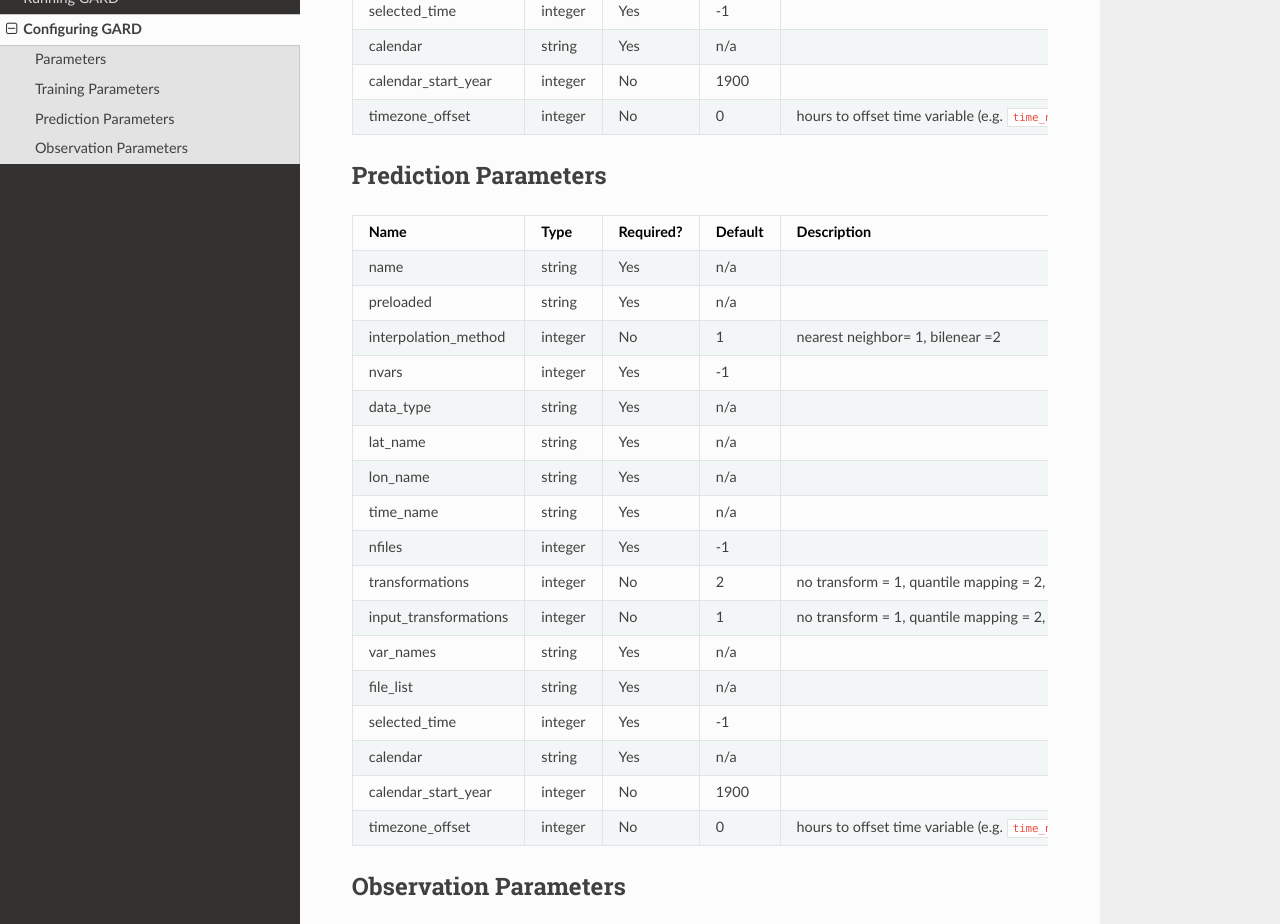
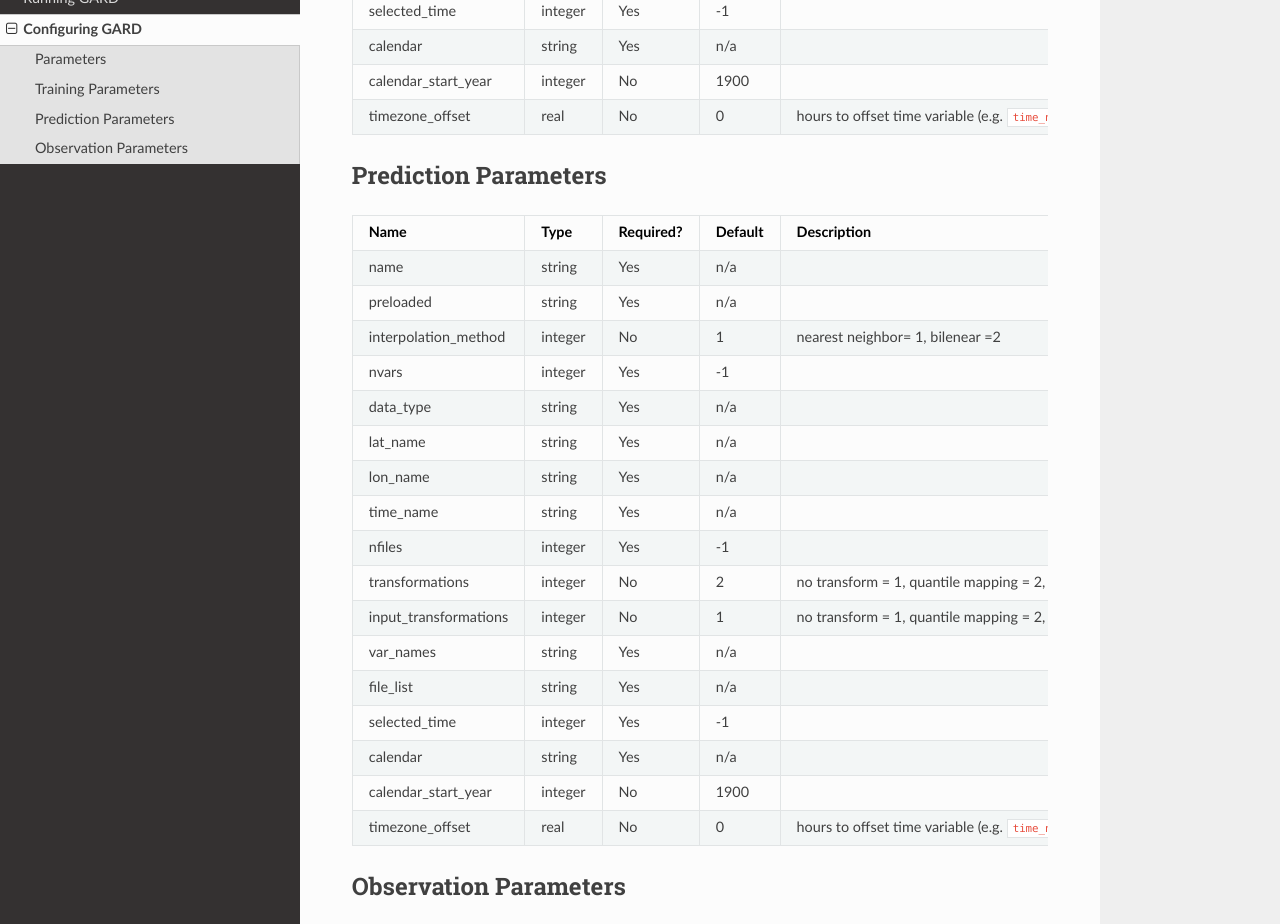
Before and after one commit to NCAR/GARD, an MkDocs documentation site: the page built from docs/config.md, in a window 1280 px wide and 1400 px high, scrolled down 1709 px. Shown: the part 151-1075 px from the top of the window. Built offline with MkDocs 1.6.1, drawn with Linux system fonts in a browser that asks for light colours; nearby versions of some CDN libraries; old or Windows-style settings are respelled for this version of MkDocs.

Commit message:
update docs and roll back makefile changes

```diff
--- a/docs/config.md
+++ b/docs/config.md
@@ -60,7 +60,7 @@
 | selected_time         | integer | Yes       | -1      |                                                                                          |
 | calendar              | string  | Yes       | n/a     |                                                                                          |
 | calendar_start_year   | integer | No        | 1900    |                                                                                          |
-| timezone_offset       | integer | No        | 0       | hours to offset time variable (e.g. `time_name`) to account for timezone.                |
+| timezone_offset       | real    | No        | 0       | hours to offset time variable (e.g. `time_name`) to account for timezone.                |
 
 
 ## Prediction Parameters
@@ -83,7 +83,7 @@
 | selected_time         | integer | Yes       | -1      |                                                                                          |
 | calendar              | string  | Yes       | n/a     |                                                                                          |
 | calendar_start_year   | integer | No        | 1900    |                                                                                          |
-| timezone_offset       | integer | No        | 0       | hours to offset time variable (e.g. `time_name`) to account for timezone.                |
+| timezone_offset       | real    | No        | 0       | hours to offset time variable (e.g. `time_name`) to account for timezone.                |
 
 ## Observation Parameters
 
```
Also changed, not shown: 1 other file.
